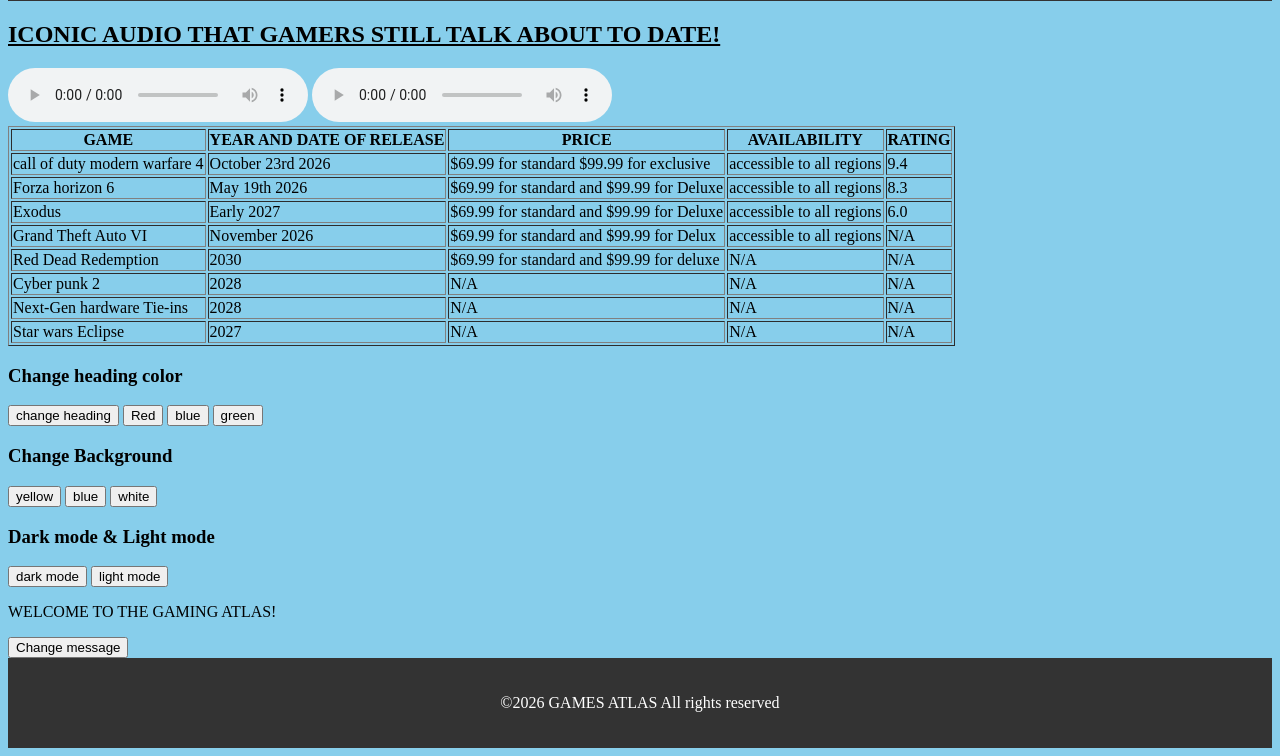
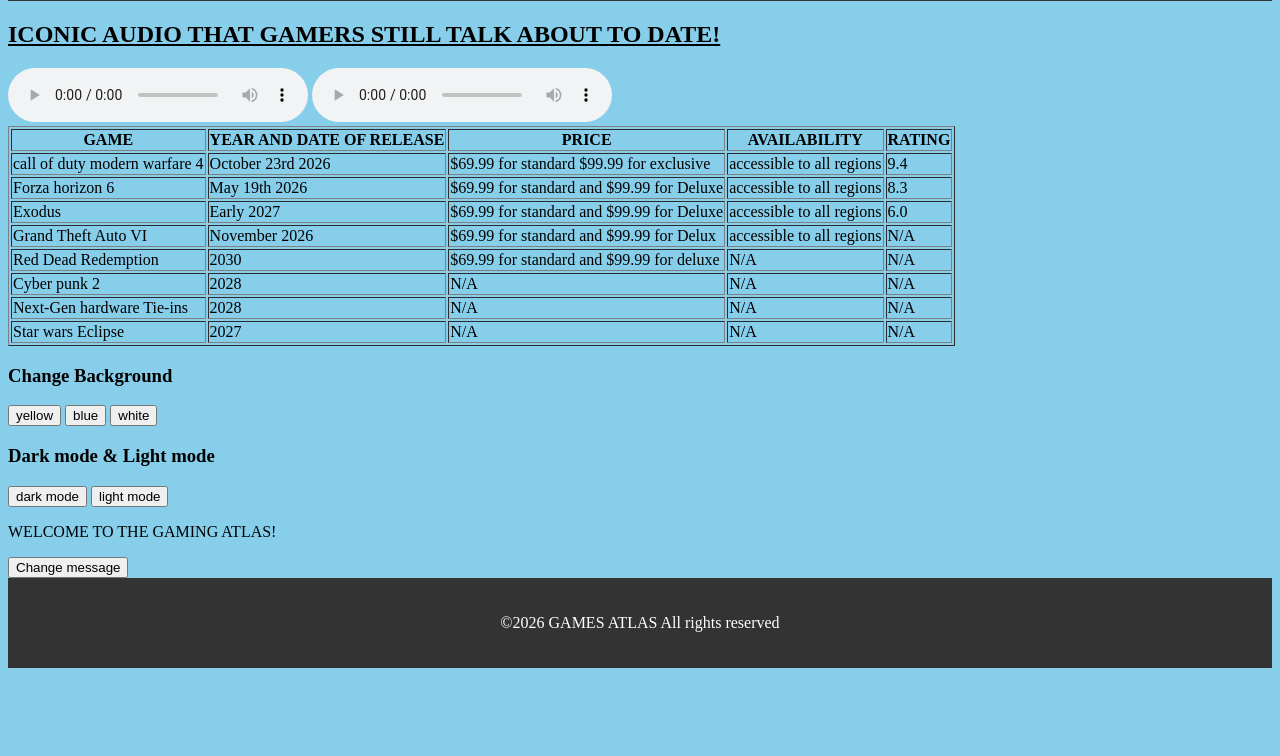
Before and after one commit to Topaz-B/CICT01726-0834, a plain HTML site: page gamingwebsite.html in a window 1280 px wide. Shown: the part 2486-3242 px from the top of the page. After the commit the page ends 3162 px from the top, so only its background shows below. Drawn offline with Linux system fonts and the light colour scheme.

Commit message:
Update gamingwebsite.html

```diff
--- a/gamingwebsite.html
+++ b/gamingwebsite.html
@@ -139,19 +139,6 @@
     <td>N/A</td>
   </tr>
   </table>
-<h3>Change heading color</h3>
- <button onclick ="changeColor()">
- change heading
- </button>
- <button onclick ="makeRed()">
- Red
- </button>
- <button onclick ="makeBlue()">
- blue
- </button>
- <button onclick ="makeGreen()">
- green
- </button>
  <h3>Change Background</h3>
 <button onclick ="yellowBackground()">
  yellow
```
